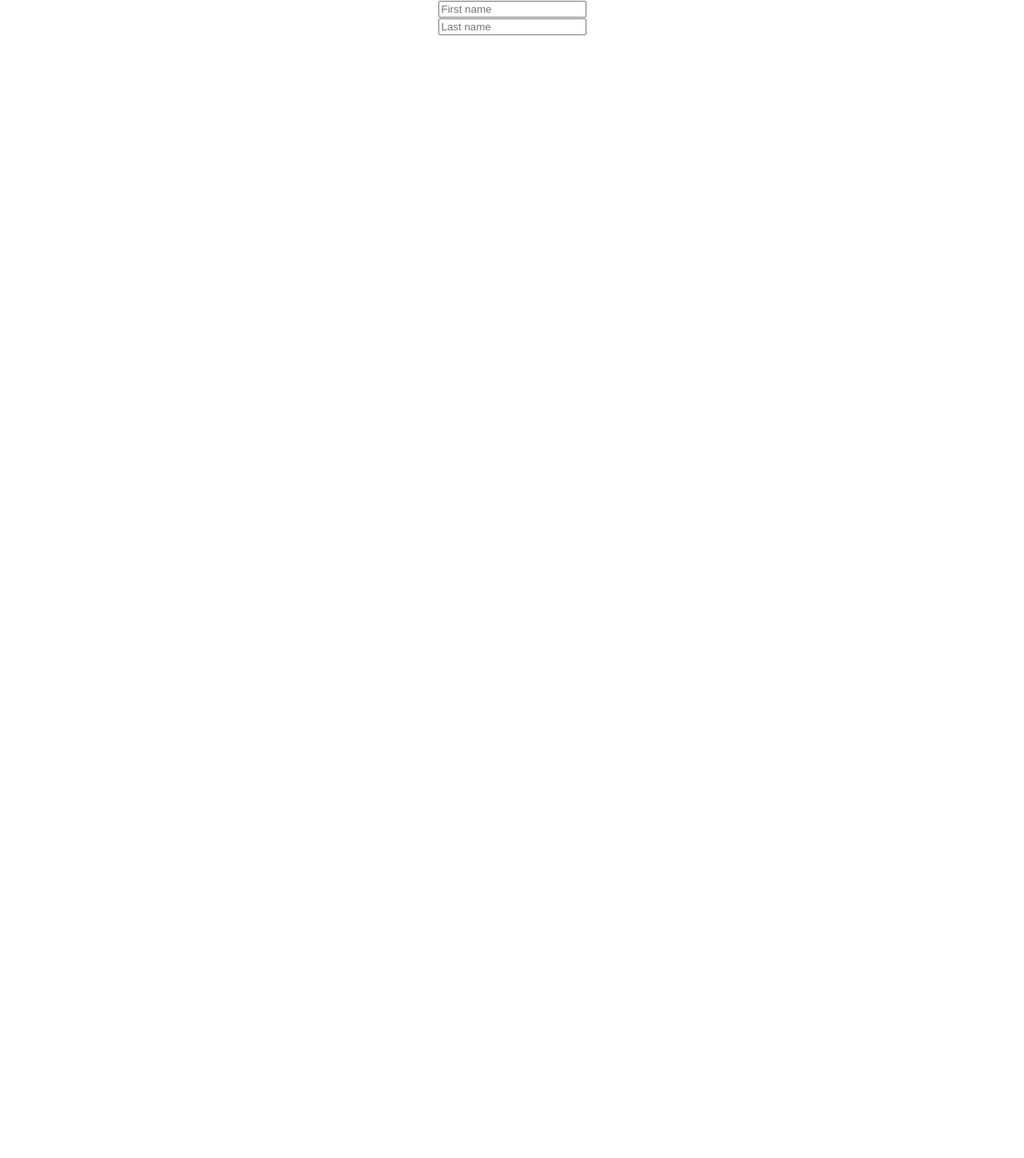
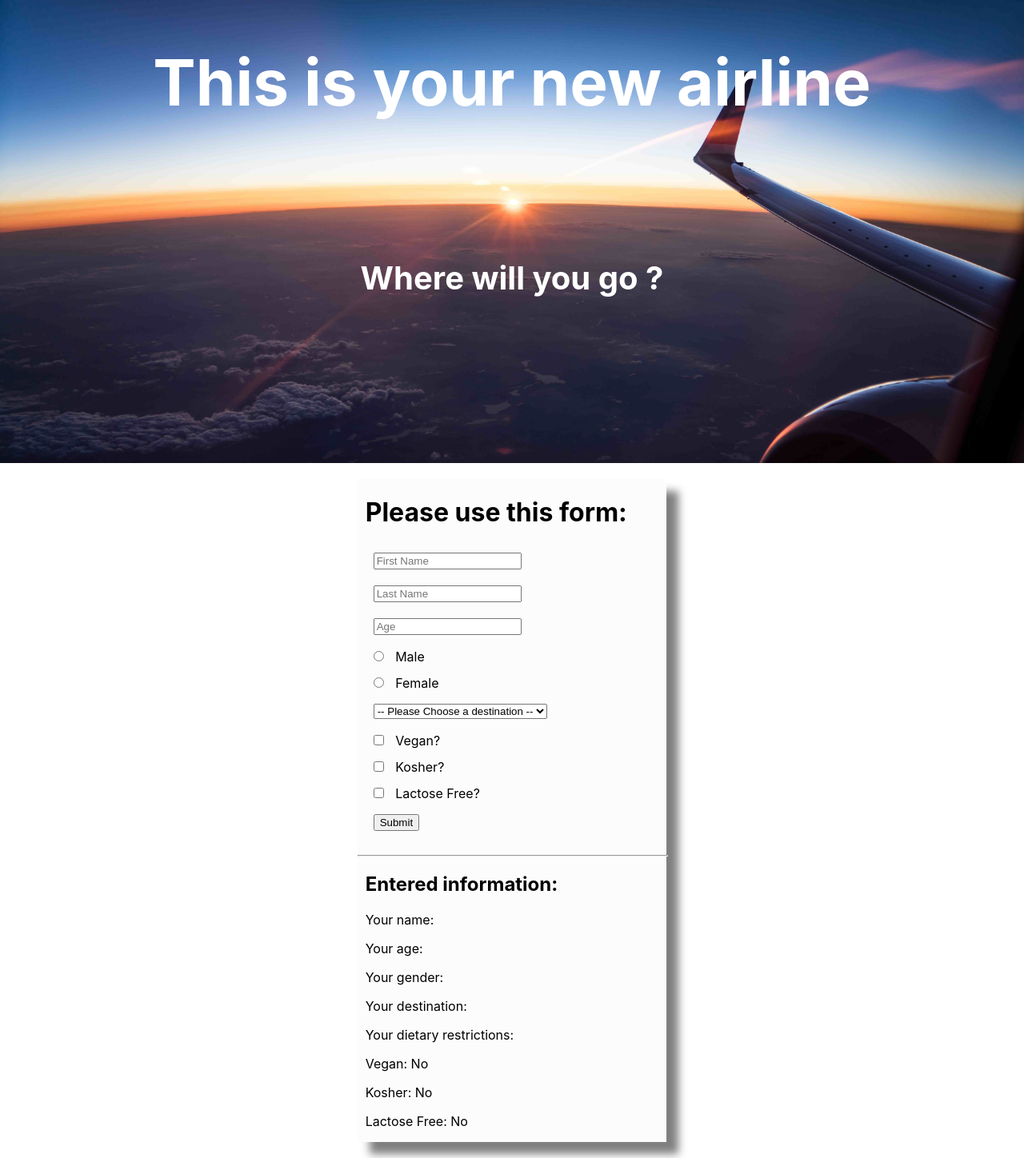
Before and after one commit to roninhaf/React-Form, a React (Create React App) app in the folder my-app/: page / in a window 1280 px wide. Shown: the whole page at 80% size. Before the commit the page ends 800 px from the top, so only its background shows below. Built offline with nearby package versions, Linux system fonts and the light colour scheme.

Commit message:
added header, styling.

```diff
--- a/my-app/src/App.css
+++ b/my-app/src/App.css
@@ -1,3 +1,53 @@
-.App {
+.genDiv {
+  display: grid;
+  grid-template-columns: 1fr 1fr 1fr;
+  grid-template-rows: 2fr 3fr;
+}
+
+.headerImg {
+  background-image: url(airplane.jpg);
+  background-position: top;
+  background-size: cover;
+  grid-column: 1 / span 3;
+  grid-row: 1;
+  display: grid;
+  grid-template-rows: 1fr 1fr;
+  color: white;
+  justify-content: center;
   text-align: center;
+  align-content: space-evenly;
+  /* align-items: center; */
+  /* text-shadow:5px 5px 10px #fc7f4f; */
 }
+
+.headerImg h1 {
+  font-size: 80px;
+}
+
+.headerImg h2 {
+  font-size: 40px;
+}
+
+main {
+  grid-column: 2;
+  grid-row: 2;
+  margin: 20px;
+  background-color: rgb(252, 252, 252);
+  box-shadow:15px 15px 10px grey;
+}
+
+main h1 {
+  margin-left: 10px;
+}
+
+form {
+  margin: 20px 10px;
+}
+
+form input, select, button, .entInfo {
+  margin: 10px 10px;
+}
+
+hr {
+  width: 100%;
+}
--- a/my-app/src/App.js
+++ b/my-app/src/App.js
@@ -3,16 +3,31 @@
 
 class App extends Component {
   constructor() {
-    super();
+      super()
       this.state = {
           firstName: "",
-      lastName: ""
-    };
-    this.handleChange = this.handleChange.bind(this);
+          lastName: "",
+          age: "",
+          gender: "",
+          destination: "",
+          Vegan: false,
+          Kosher: false,
+          LactoseFree: false,
+          dietary: []
+      }
+      this.handleChange = this.handleChange.bind(this)
   }
 
   handleChange(event) {
-    const {name, value} = event.target;
+      const {name, value, type, checked} = event.target
+      type === "checkbox" ?
+          this.setState(prevState => {
+              return {
+                [name]: checked,
+                dietary: prevState.dietary.concat(name)
+              }
+          })
+      :
       this.setState({
           [name]: value
       })
@@ -20,27 +35,129 @@
 
   render() {
       return (
-      <div className="App">
+          <div className="genDiv">
+            <div className="headerImg">
+                <h1>This is your new airline</h1>
+                <h2>Where will you go ?</h2>
+            </div>
+
+            <main>
+
+                <h1>Please use this form:</h1>
+
                 <form>
                     <input
-            placeholder="First name"
+                        name="firstName"
                         value={this.state.firstName}
-            name="firstName"
-            onChange={this.handleChange}/>
+                        onChange={this.handleChange}
+                        placeholder="First Name"
+                    />
+                    <br />
+
+                    <input
+                        name="lastName"
+                        value={this.state.lastName}
+                        onChange={this.handleChange}
+                        placeholder="Last Name"
+                    />
+                    <br />
+
+                    <input
+                        name="age"
+                        value={this.state.age}
+                        onChange={this.handleChange}
+                        placeholder="Age"
+                    />
+                    <br />
+
+                    <label>
+                        <input
+                            type="radio"
+                            name="gender"
+                            value="Male"
+                            checked={this.state.gender === "male"}
+                            onChange={this.handleChange}
+                        /> Male
+                    </label>
 
                     <br />
 
+                    <label>
                         <input
-            placeholder="Last name"
-            value={this.state.lastName}
-            name="lastName"
-            onChange={this.handleChange}/>
+                            type="radio"
+                            name="gender"
+                            value="Female"
+                            checked={this.state.gender === "female"}
+                            onChange={this.handleChange}
+                        /> Female
+                    </label>
 
-          <h1>{this.state.firstName} {this.state.lastName}</h1>
+                    <br />
+
+                    <select
+                        value={this.state.destination}
+                        name="destination"
+                        onChange={this.handleChange}
+                    >
+                        <option value="">-- Please Choose a destination --</option>
+                        <option value="Germany">Germany</option>
+                        <option value="Norway">Norway</option>
+                        <option value="North Pole">North Pole</option>
+                        <option value="South Pole">South Pole</option>
+                    </select>
+
+                    <br />
+
+                    <label>
+                        <input
+                            type="checkbox"
+                            name="Vegan"
+                            onChange={this.handleChange}
+                            checked={this.state.isVegan}
+                        /> Vegan?
+                    </label>
+                    <br />
+
+                    <label>
+                        <input
+                            type="checkbox"
+                            name="Kosher"
+                            onChange={this.handleChange}
+                            checked={this.state.isKosher}
+                        /> Kosher?
+                    </label>
+                    <br />
+
+                    <label>
+                        <input
+                            type="checkbox"
+                            name="LactoseFree"
+                            onChange={this.handleChange}
+                            checked={this.state.isLactoseFree}
+                        /> Lactose Free?
+                    </label>
+                    <br />
+
+                    <button>Submit</button>
                 </form>
+                <hr />
+                <div className="entInfo">
+                    <h2>Entered information:</h2>
+                    <p>Your name: {this.state.firstName} {this.state.lastName}</p>
+                    <p>Your age: {this.state.age}</p>
+                    <p>Your gender: {this.state.gender}</p>
+                    <p>Your destination: {this.state.destination}</p>
+                    <p>Your dietary restrictions: {this.state.dietary.join(", ")}</p>
+
+                    <p>Vegan: {this.state.Vegan ? "Yes" : "No"}</p>
+                    <p>Kosher: {this.state.Kosher ? "Yes" : "No"}</p>
+                    <p>Lactose Free: {this.state.LactoseFree ? "Yes" : "No"}</p>
                 </div>
-    );
+            </main>
+
+          </div>
+      )
   }
 }
 
-export default App;
+export default App
```
Also changed, not shown: my-app/src/airplane.jpg (added). Lines whose indentation alone changed are shown as unchanged.
